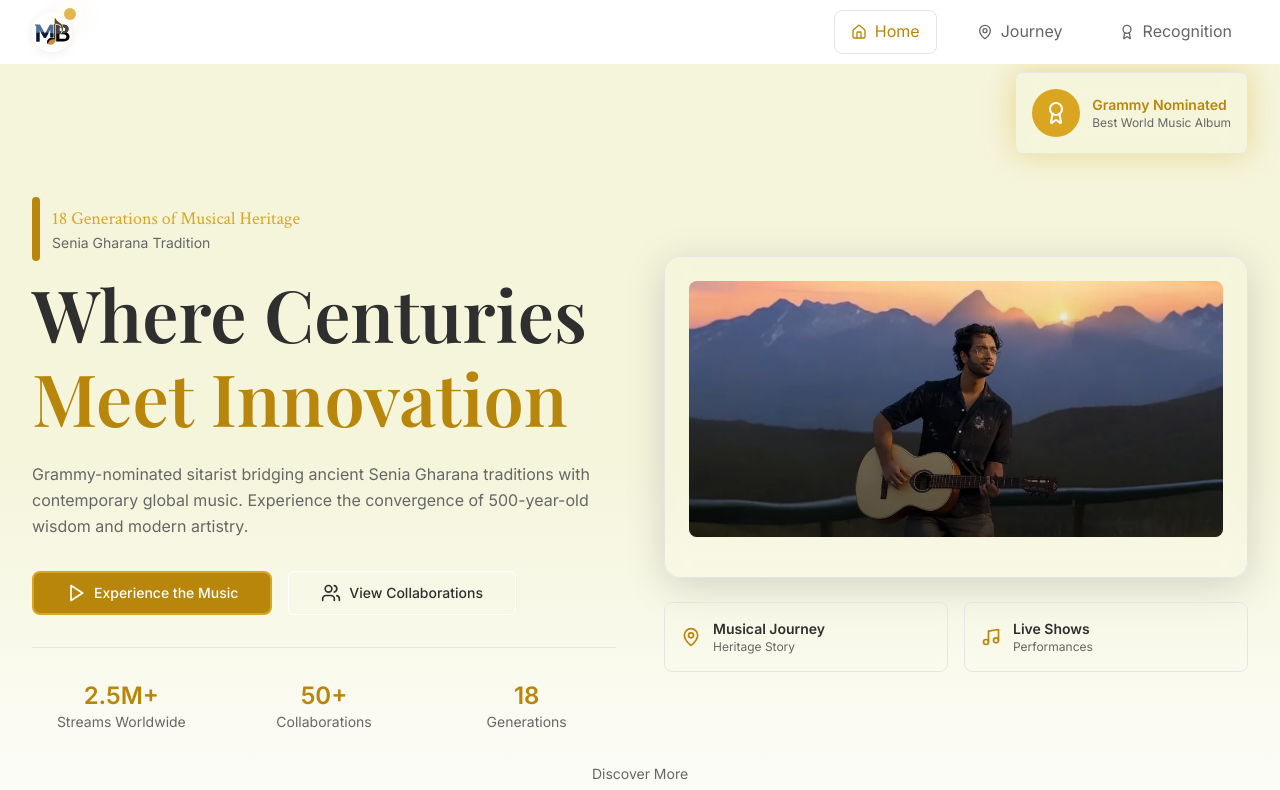
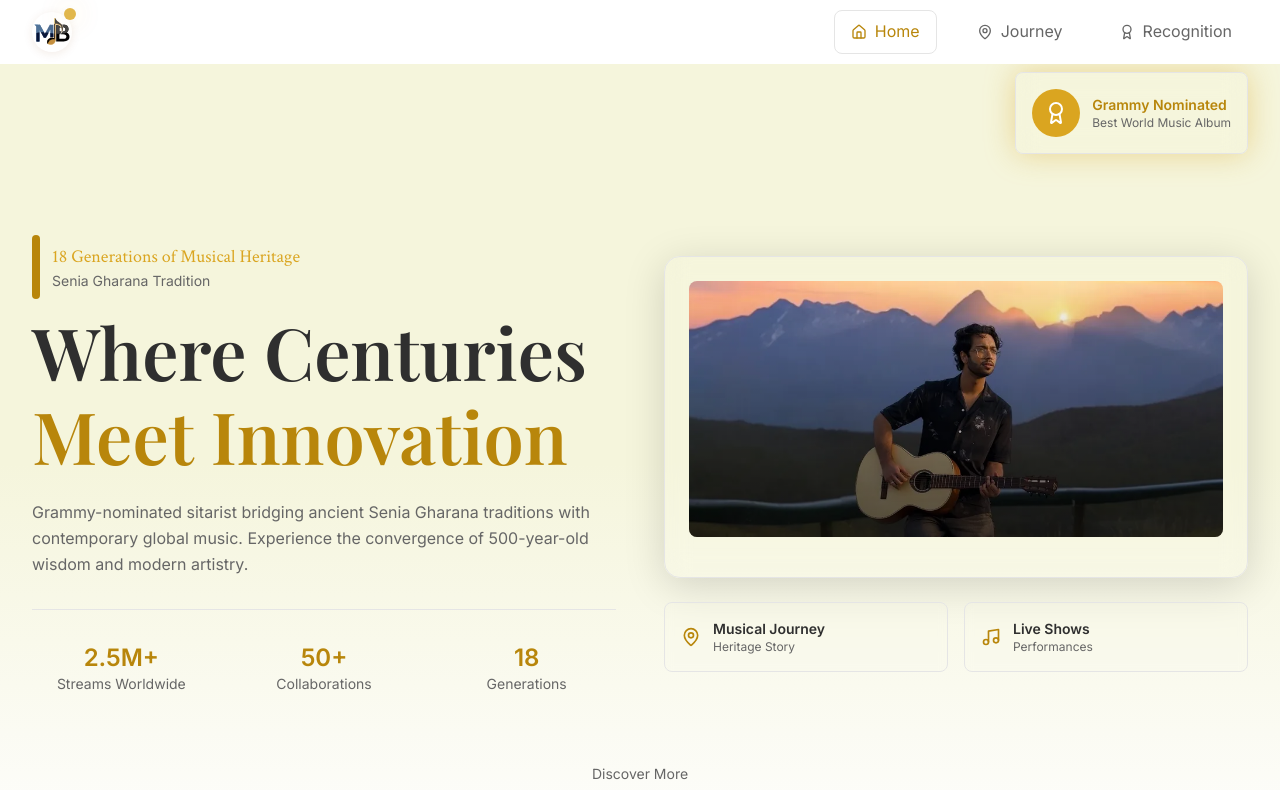
Before and after one commit to jeevijay-developers/muheet_bharti_portfolio, a React (Vite) app: page / in a window 1280 px wide. Shown: the top 790 px of the page. Built offline with nearby package versions, Linux system fonts and the light colour scheme.

Commit message:
chore: Comment out CTA buttons in HeroSection component

```diff
--- a/src/pages/homepage-immersive-musical-showcase/components/HeroSection.jsx
+++ b/src/pages/homepage-immersive-musical-showcase/components/HeroSection.jsx
@@ -109,9 +109,8 @@
                   Experience the convergence of 500-year-old wisdom and modern artistry.
                 </p>
               </div>
-
               {/* CTA Buttons */}
-              <div className="flex flex-col sm:flex-row gap-4">
+              {/* <div className="flex flex-col sm:flex-row gap-4">
                 <Button
                   variant="default"
                   size="lg"
@@ -135,7 +134,7 @@
                     View Collaborations
                   </Button>
                 </Link>
-              </div>
+              </div> */}
 
               {/* Social Proof Stats */}
               <div className="grid grid-cols-3 gap-6 pt-8 border-t border-border/50">
```
